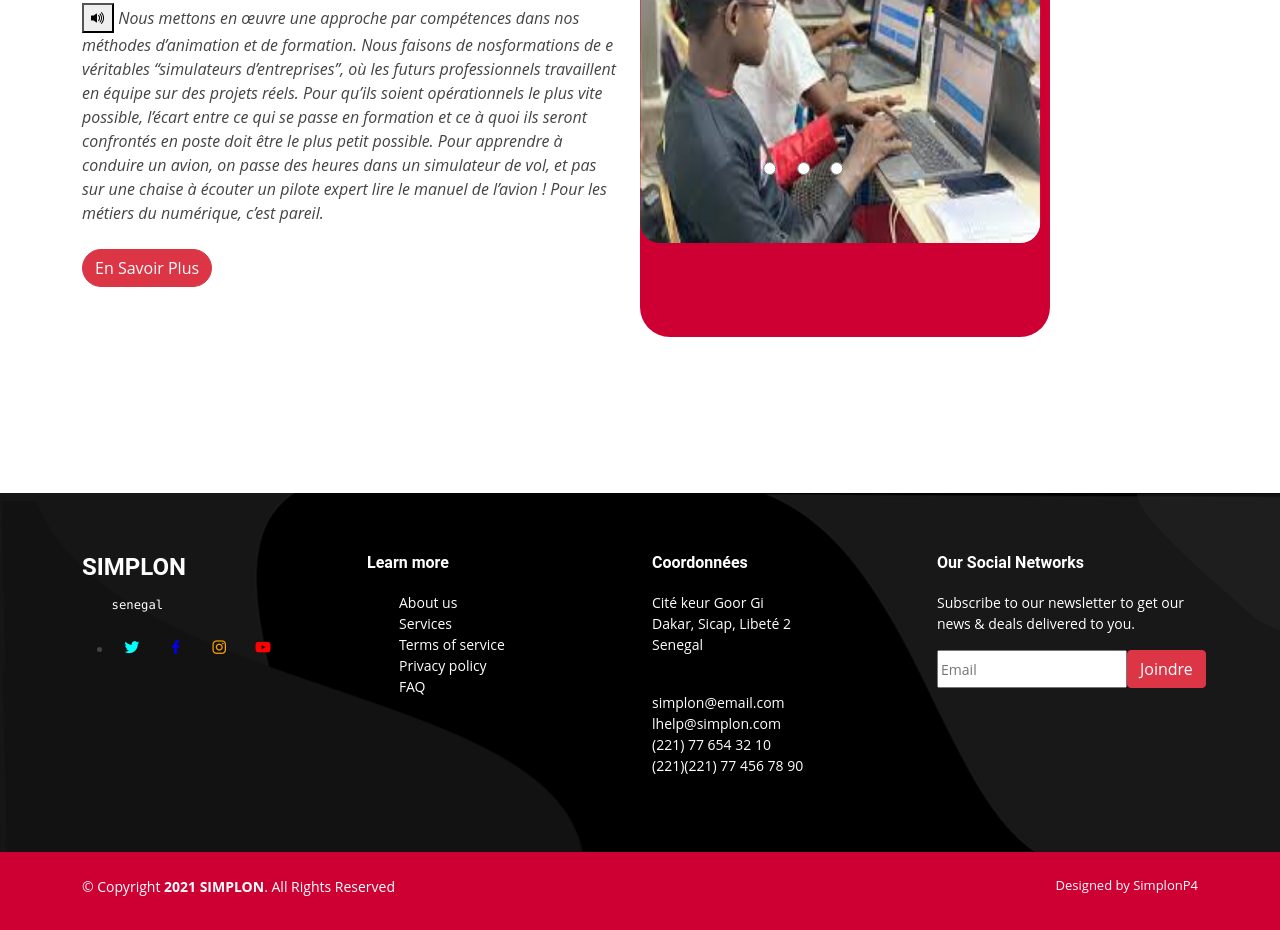
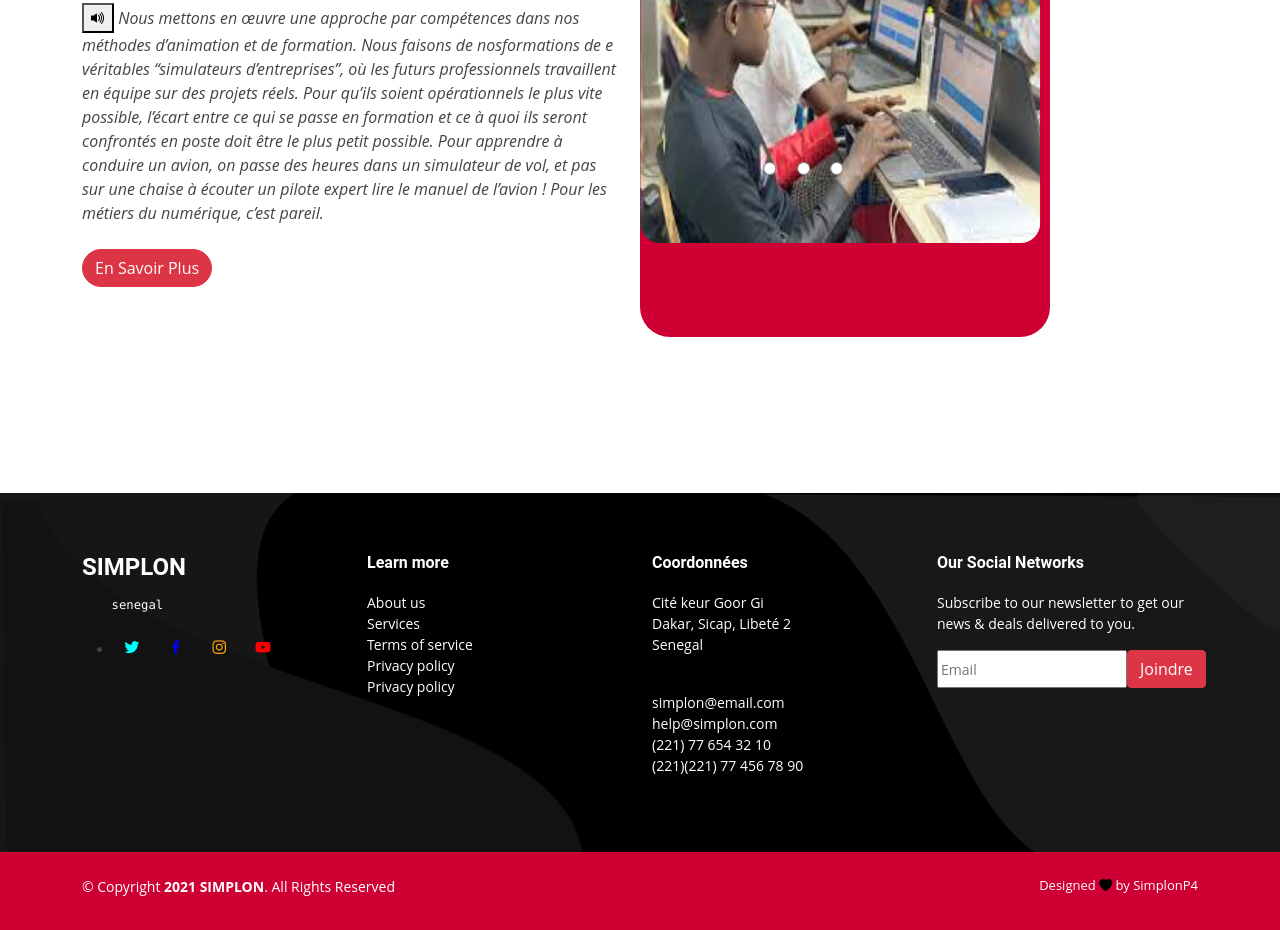
Before and after one commit to EpsilonCoder/SimplonWebsite, a plain HTML site: page index.html in a window 1280 px wide. Shown: the part 1700-2630 px from the top of the page. Drawn offline with Linux system fonts and the light colour scheme.

Commit message:
Derniere version

```diff
--- a/index.html
+++ b/index.html
@@ -61,7 +61,8 @@
       <h1 style="color:white;" class="position-absolute top-50 start-50 translate-middle">ENTITES</h1>
     </div>
   </section>
-  <main id="main">
+
+  <main>
 
     <section id="about" class="about section-bg">
       <div class="container" data-aos="fade-up">
@@ -98,7 +99,7 @@
 
           </div>
 
-<script type="text/javascript">
+<script>
 function speak(text) {
     var msg = new SpeechSynthesisUtterance();
     var voices = speechSynthesis.getVoices();
@@ -120,7 +121,7 @@ speak(msg);
           <div class="row">
           <div class="col-lg-6 pt-4 pt-lg-0 content d-flex flex-column justify-content-center" data-aos="fade-up" data-aos-delay="100">
            <h3 style=" color:#CE0033;">SIMPLON PROD</h3>
-           <p class="fst-italic" id="message" ><button id="wakal"><i class="bi bi-volume-up-fill"></i></button> Nous mettons en œuvre une approche par compétences dans nos méthodes d’animation et de formation. Nous faisons de nosformations de e véritables “simulateurs d’entreprises”, où les futurs professionnels travaillent en équipe sur des projets réels. Pour qu’ils soient opérationnels le plus vite possible, l’écart entre ce qui se passe en formation et ce à quoi ils seront confrontés en poste doit être le plus petit possible. Pour apprendre à conduire un avion, on passe des heures dans un simulateur de vol, et pas sur une chaise à écouter un pilote expert lire le manuel de l’avion ! Pour les métiers du numérique, c’est pareil.<br><br>
+           <p class="fst-italic" id="message" ><button ><i class="bi bi-volume-up-fill"></i></button> Nous mettons en œuvre une approche par compétences dans nos méthodes d’animation et de formation. Nous faisons de nosformations de e véritables “simulateurs d’entreprises”, où les futurs professionnels travaillent en équipe sur des projets réels. Pour qu’ils soient opérationnels le plus vite possible, l’écart entre ce qui se passe en formation et ce à quoi ils seront confrontés en poste doit être le plus petit possible. Pour apprendre à conduire un avion, on passe des heures dans un simulateur de vol, et pas sur une chaise à écouter un pilote expert lire le manuel de l’avion ! Pour les métiers du numérique, c’est pareil.<br><br>
 
             <button class="btn btn-danger" style="border-radius:20px;">En Savoir Plus</button>
 
@@ -141,16 +142,14 @@ speak(msg);
                     </div></div></div>
                 </div><br><br><br><br>
 
-
-
             </div>
-
           </div>
 
 
+    </section>
+
   </main>
   <footer id="footer"  >
-
 
 
     <div class="footer-top">
@@ -175,16 +174,17 @@ speak(msg);
           </div>
 
 
-          <div class="col-lg-3 col-md-6 "  style="color:white">
+
+          <div class="col-lg-3 col-md-6 " style="color:white">
             <h4>Learn more</h4>
-            <ul>
-              <a href="#" style="color:white;">About us</a><br>
-              <a href="#" style="color:white;">Services</a><br>
-              <a href="#" style="color:white;">Terms of service</a><br>
-              <a href="#" style="color:white;">Privacy policy</a><br>
-              <a href="#" style="color:white;">FAQ</a><br>
-            </ul>
+             <p>About us  <br>
+                Services <br>
+                Terms of service <br>
+                Privacy policy <br>
+                Privacy policy <br>
+             </p>
           </div>
+
 
           <div class="col-lg-3 col-md-6 footer-links" style="color:white">
             <h4>Coordonnées</h4>
@@ -192,7 +192,7 @@ speak(msg);
              Dakar, Sicap, Libeté 2 <br>
              Senegal  </p><br>
              <p>simplon@email.com <br>
-                lhelp@simplon.com <br>
+                help@simplon.com <br>
                 (221) 77 654 32 10<br>
                 (221)(221) 77 456 78 90
                 </p>
@@ -221,7 +221,7 @@ speak(msg);
         &copy; Copyright <strong><span>2021 SIMPLON</span></strong>. All Rights Reserved
       </div>
       <div class="credits">
-        Designed <a href="" style="color:white;">by SimplonP4</a>
+        Designed <a href="" style="color:white;"><i class="bi bi-heart-fill" style="color:black;"></i> by SimplonP4</a>
       </div>
     </div>
   </footer>
@@ -241,4 +241,4 @@ speak(msg);
 
 </body>
 
-</html
+</html>
```
Lines whose indentation alone changed are shown as unchanged.
